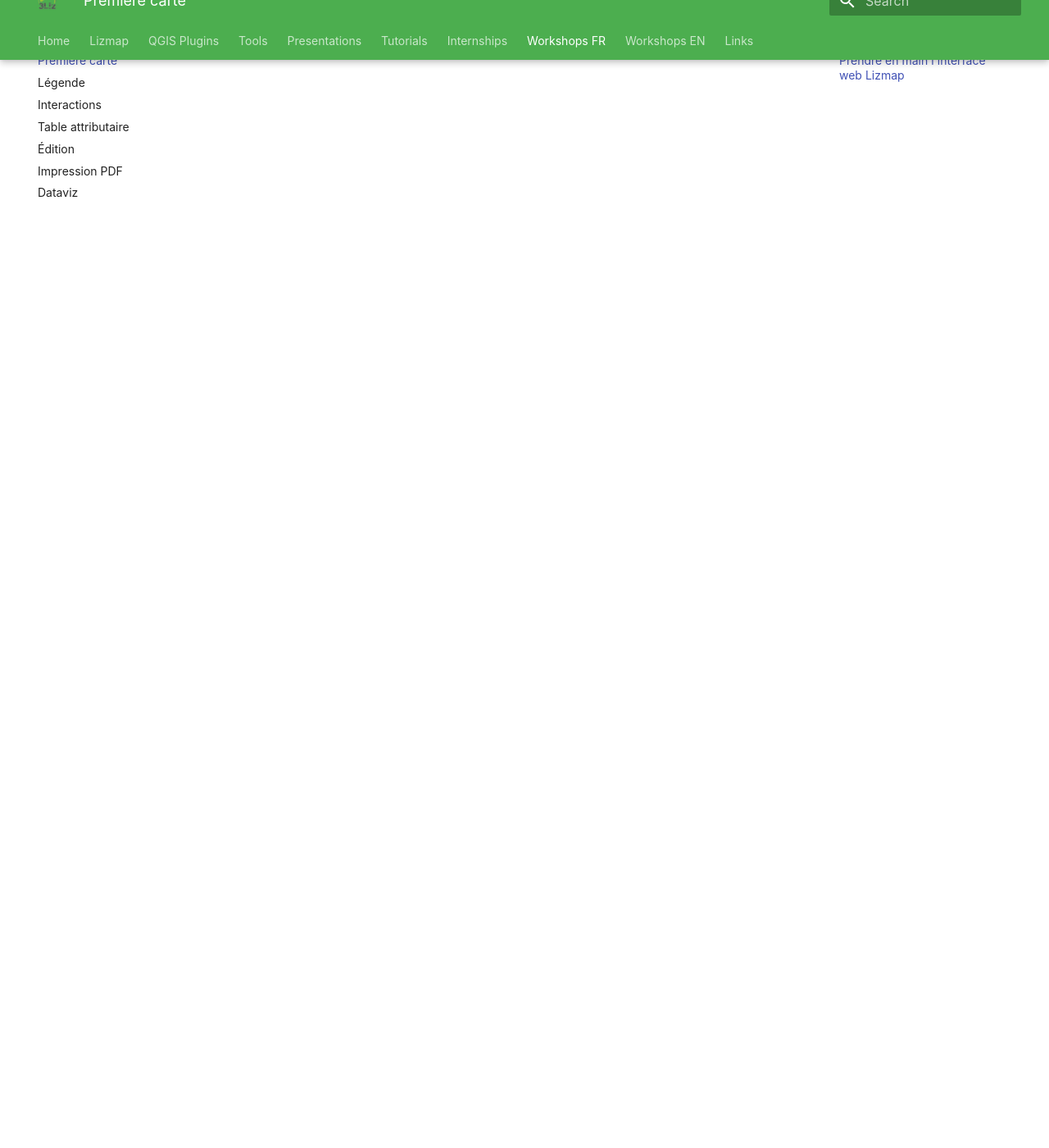
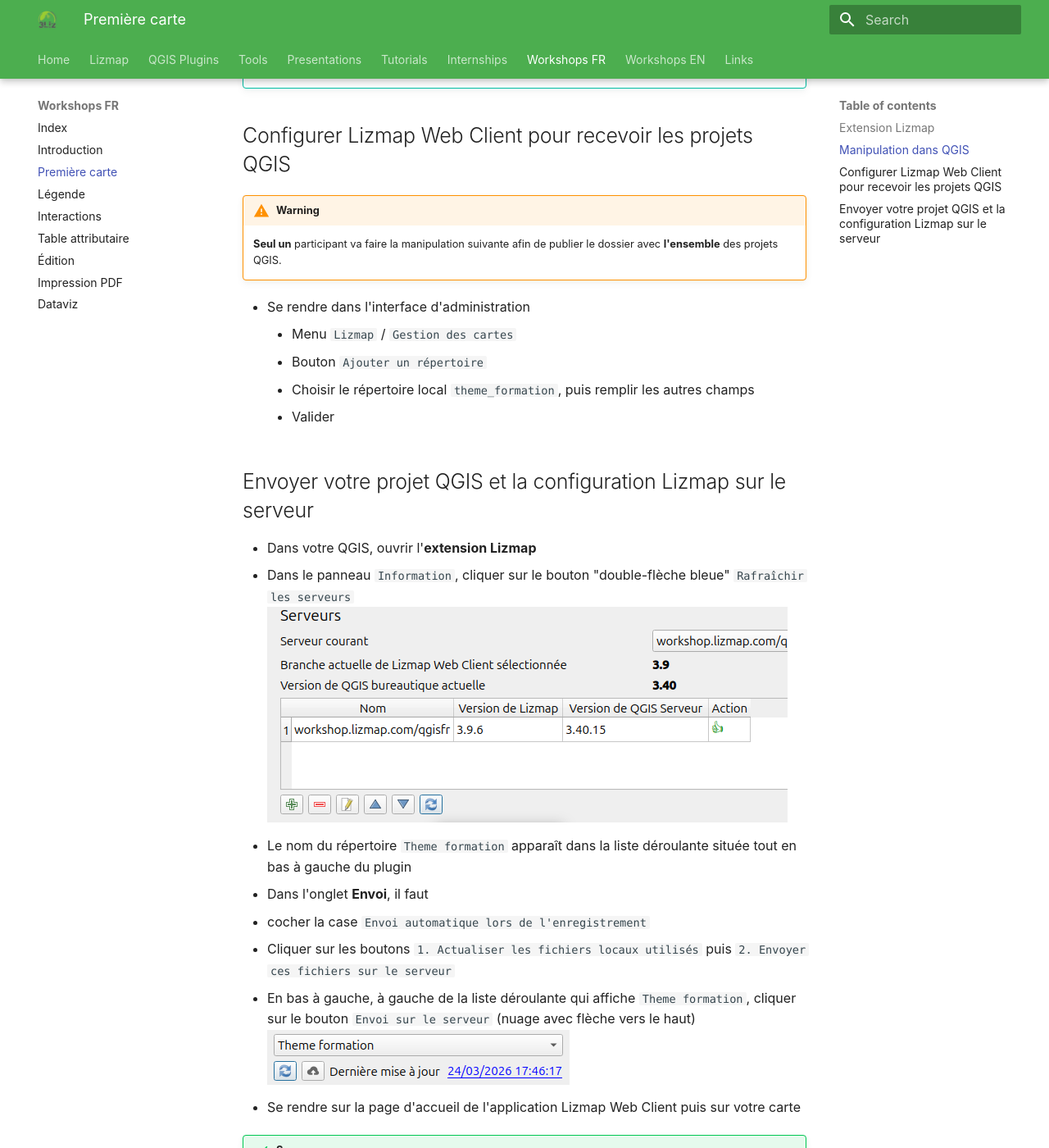
Before and after one commit to 3liz/3liz.github.io, an MkDocs documentation site: the page built from docs/workshop/fr/lizmap-short-02-first-map.md, in a window 1280 px wide and 1400 px high, scrolled down 2121 px. Shown: the whole window at 82% size. Built offline with MkDocs 1.6.1 and Material for MkDocs 9.7.7, drawn with Linux system fonts in a browser that asks for light colours; nearby versions of some CDN libraries; some of the changed text lies outside the part shown.

Commit message:
Workshop - Improve first map page

```diff
--- a/docs/workshop/fr/lizmap-short-02-first-map.md
+++ b/docs/workshop/fr/lizmap-short-02-first-map.md
@@ -10,20 +10,29 @@
     * L'URL de la page d'accueil, exemple :
         * `https://workshop.lizmap.com/qgisfr/`
     * Le nom d'utilisateur et son mot de passe
-    * Si ces informations sont corrects, il demande le nom du serveur. Ce nom est libre, pour votre organisation.
+    * Si ces informations sont correctes, il demande le nom du serveur. Ce nom est libre, pour votre organisation.
 * Si votre serveur s'affiche bien dans le tableau, c'est bon 👍
 * Dans les **paramètres** :
     * **Enregistrer le projet QGIS automatiquement**
     * Passer en mode **Débutant** 😏
-* Fermer l'extension Lizmap
+* Fermer l'extension Lizmap **avec la croix** (pas avec le bouton OK)
+* Réouvrir l'extension, et aller sur l'onglet `Formation`
+  * Suivre les étapes 1 à 5 qui vont vous permettre de **télécharger le projet de formation**
+    dans un répertoire que vous aurez créé spécifiquement sur votre ordinateur
 
 ## Manipulation dans QGIS
 
-* Ouvrir le projet
+* Ouvrir le projet qui vient d'être téléchargé
 * Mettre un zoom et une emprise correcte (en montrant toutes les îles)
 * Dans les propriétés du projet :
     * Menu **Projet** / **Propriétés**
-    * Onglet **Relations**, ajouter toutes les relations **automatiquement** avec le bouton **découvrir** (si PostgreSQL)
+    * Onglet **Relations**, ajouter toutes les relations
+      * Couches PostgreSQL : **automatiquement** avec le bouton **découvrir**
+      * Sinon ajouter 3 relations entre les couches respectives
+        * `municipalities` & `observations`,
+        * `municipalities` & `persons`,
+        * `species` et `observations`
+      * ![Relations QGIS](../media/project_relations.png)
     * Onglet **QGIS Serveur**,
         * **Capacités des services**
               * mettre un **titre** et un **résumé**
@@ -33,23 +42,40 @@
               * **publier** toutes les couches
     * Cliquer sur **OK**."
 * Ouvrir l'extension Lizmap
-* Dans l'onglet **Envoi**, il faut envoyer les données fichiers, dans le bon dossier `theme formation`.
-* Quitter l'extension Lizmap (le fichier Lizmap est créé dès que l'on ferme la fenêtre)
+* Appliquer la configuration Lizmap en cliquant sur le bouton `Appliquer`
+  (le fichier Lizmap `.qgs.cfg` est créé dès que l'on applique on qu'on ferme la fenêtre avec `OK`)
+* Quitter l'extension Lizmap en cliquant sur OK
 
 !!! tip
     **Bonus** si vous avez une petite image PNG qui se nomme `nom_du_projet.qgs.png` pour remplacer l'image du projet par défaut.
     Vous pouvez regarder l'aide dans l'extension Lizmap → **Options de la carte** pour avoir de l'aide sur la vignette.
     Il faut mettre cette image à côté de votre fichier `nom_du_projet.qgs`. L'image peut-être **jpeg** aussi.
 
-## Prendre en main l'interface web Lizmap
-
-* Se rendre dans l'interface d'administration
-    * Les dossiers
+## Configurer Lizmap Web Client pour recevoir les projets QGIS
 
 !!! warning
     **Seul un** participant va faire la manipulation suivante afin de publier le dossier avec **l'ensemble** des projets QGIS.
 
-* Se rendre sur la page d'accueil puis sur votre carte
+* Se rendre dans l'interface d'administration
+    * Menu `Lizmap` / `Gestion des cartes`
+    * Bouton `Ajouter un répertoire`
+    * Choisir le répertoire local `theme_formation`, puis remplir les autres champs
+    * Valider
+
+## Envoyer votre projet QGIS et la configuration Lizmap sur le serveur
+
+* Dans votre QGIS, ouvrir l'**extension Lizmap**
+* Dans le panneau `Information`, cliquer sur le bouton "double-flèche bleue" `Rafraîchir les serveurs`
+  ![Rafraîchir les serveurs](../media/refresh_servers.png)
+* Le nom du répertoire `Theme formation` apparaît dans la liste déroulante située tout en bas
+  à gauche du plugin
+* Dans l'onglet **Envoi**, il faut
+  * cocher la case `Envoi automatique lors de l'enregistrement`
+  * Cliquer sur les boutons `1. Actualiser les fichiers locaux utilisés` puis `2. Envoyer ces fichiers sur le serveur`
+* En bas à gauche, à gauche de la liste déroulante qui affiche `Theme formation`,
+  cliquer sur le bouton `Envoi sur le serveur` (nuage avec flèche vers le haut)
+  ![Send project](../media/send_project.png)
+* Se rendre sur la page d'accueil de l'application Lizmap Web Client puis sur votre carte
 
 !!! success
     Dans votre légende Lizmap, si vous pouvez voir vos couches et les afficher, c'est que ça marche !
```
Also changed, not shown: docs/workshop/media/project_relations.png (added), docs/workshop/media/refresh_servers.png (added), docs/workshop/media/send_project.png (added).
